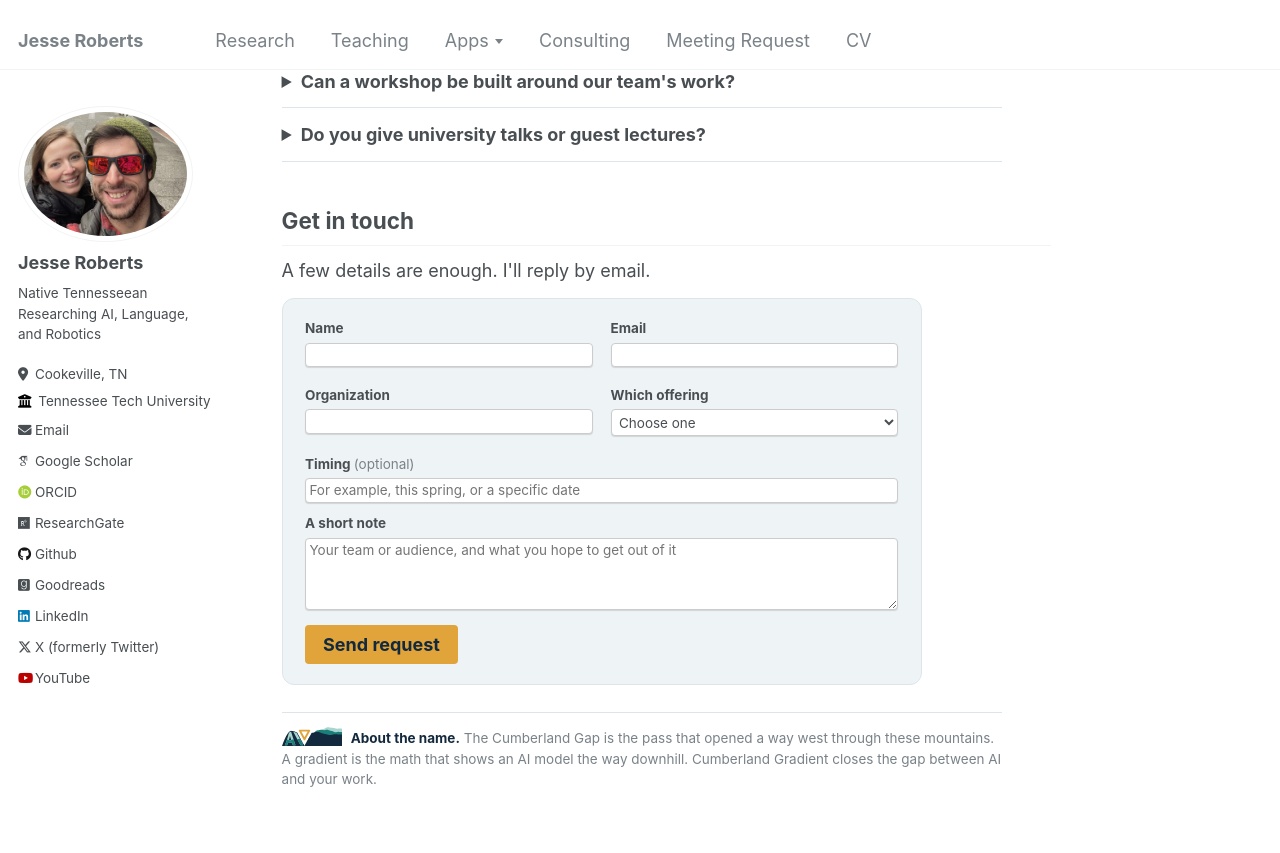
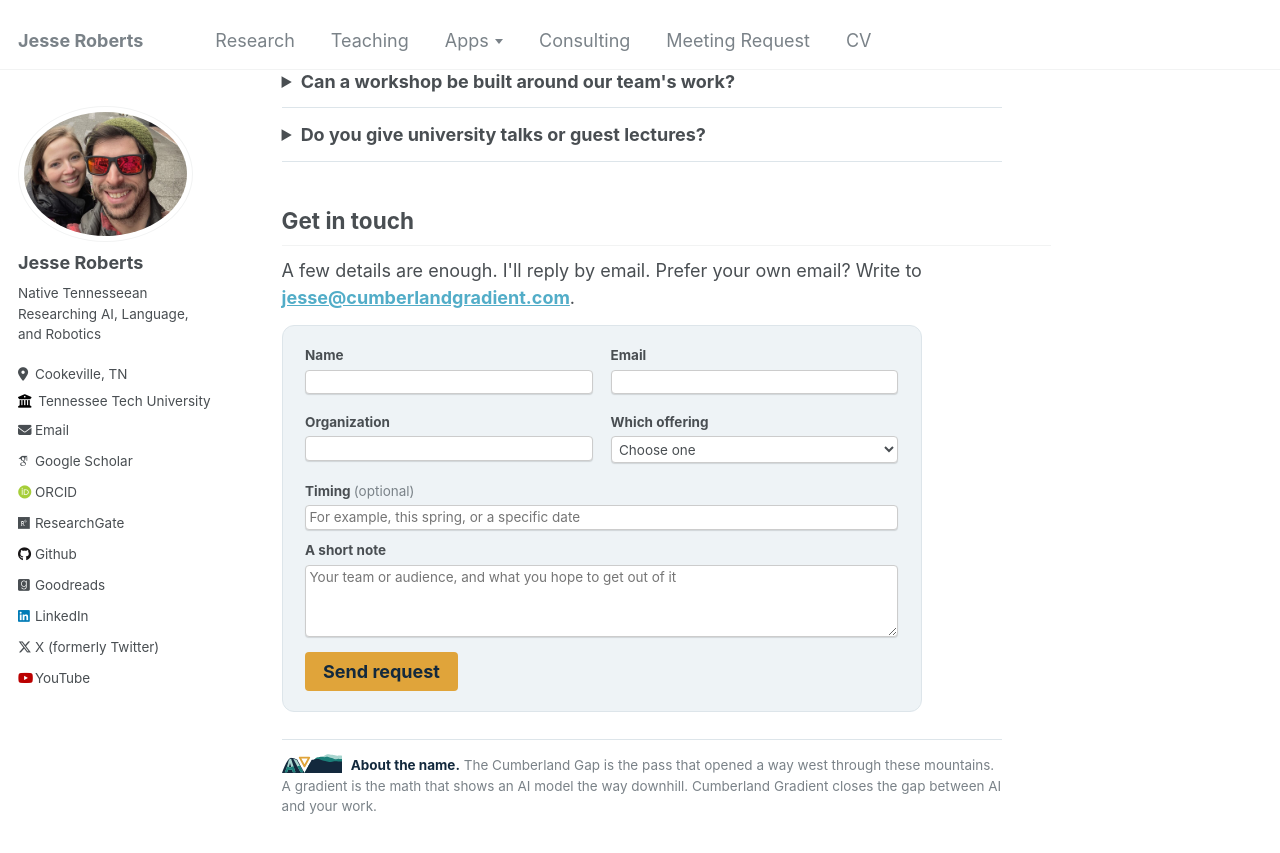
Before and after one commit to JesseTNRoberts/New-site-test, a Jekyll site: the page built from _pages/services.html, in a window 1280 px wide and 900 px high, scrolled down 2281 px. Shown: the top 853 px of the window. Built offline with Jekyll 4.4.1, drawn with Linux system fonts in a browser that asks for light colours; some web fonts are replaced.

Commit message:
Consulting page: offer direct email next to the form
Co-Authored-By: Claude Opus 5.5 <noreply@anthropic.com>
Claude-Session: https://claude.ai/code/session_01BWpusBycuS7rDY9WRWLMsn

```diff
--- a/_data/services.yml
+++ b/_data/services.yml
@@ -174,6 +174,7 @@ testimonials: []
 # Put the form's ID here, the code after formspree.io/f/ in its endpoint. While empty, the form
 # opens a pre-filled email instead. FormSubmit was dropped on 2026-11-04 (its server timed out).
 formspree_id: "xzeeoknl"
-# Fallback address for the pre-filled email if Formspree fails. Forwards to Jesse's Gmail
+# Shown next to the form for people who prefer to email directly (Jesse, 2026-11-08), and the
+# fallback address for the pre-filled email if Formspree fails. Forwards to Jesse's Gmail
 # through Cloudflare Email Routing (set up 2026-11-08).
 contact_email: "jesse@cumberlandgradient.com"
--- a/_pages/services.html
+++ b/_pages/services.html
@@ -103,7 +103,7 @@ og_image_alt: "Cumberland Gradient logo. AI consulting that closes the gap."
 <h2 id="request">Get in touch</h2>
 <div class="notice--success ww-sent" id="ww-sent" role="status" hidden>Thanks, your request is on its way. I'll reply by email.</div>
 <div class="notice--warning ww-sent" id="ww-failed" role="alert" hidden>The form couldn't send just now. <a id="ww-mailto" href="mailto:{{ w.contact_email }}">Email me your request instead</a>, it's already filled in.</div>
-<p class="ww-form__lede">A few details are enough. I'll reply by email.</p>
+<p class="ww-form__lede">A few details are enough. I'll reply by email. Prefer your own email? Write to <a href="mailto:{{ w.contact_email }}?subject={{ 'Inquiry for Cumberland Gradient' | uri_escape }}"><strong>{{ w.contact_email }}</strong></a>.</p>
 
 <form class="ww-form" id="ww-form" action="{% if w.formspree_id != "" %}https://formspree.io/f/{{ w.formspree_id }}{% else %}mailto:{{ w.contact_email }}{% endif %}" method="POST" data-mailto="{{ w.contact_email }}">
   <input type="hidden" name="_subject" value="Cumberland Gradient request">
```
